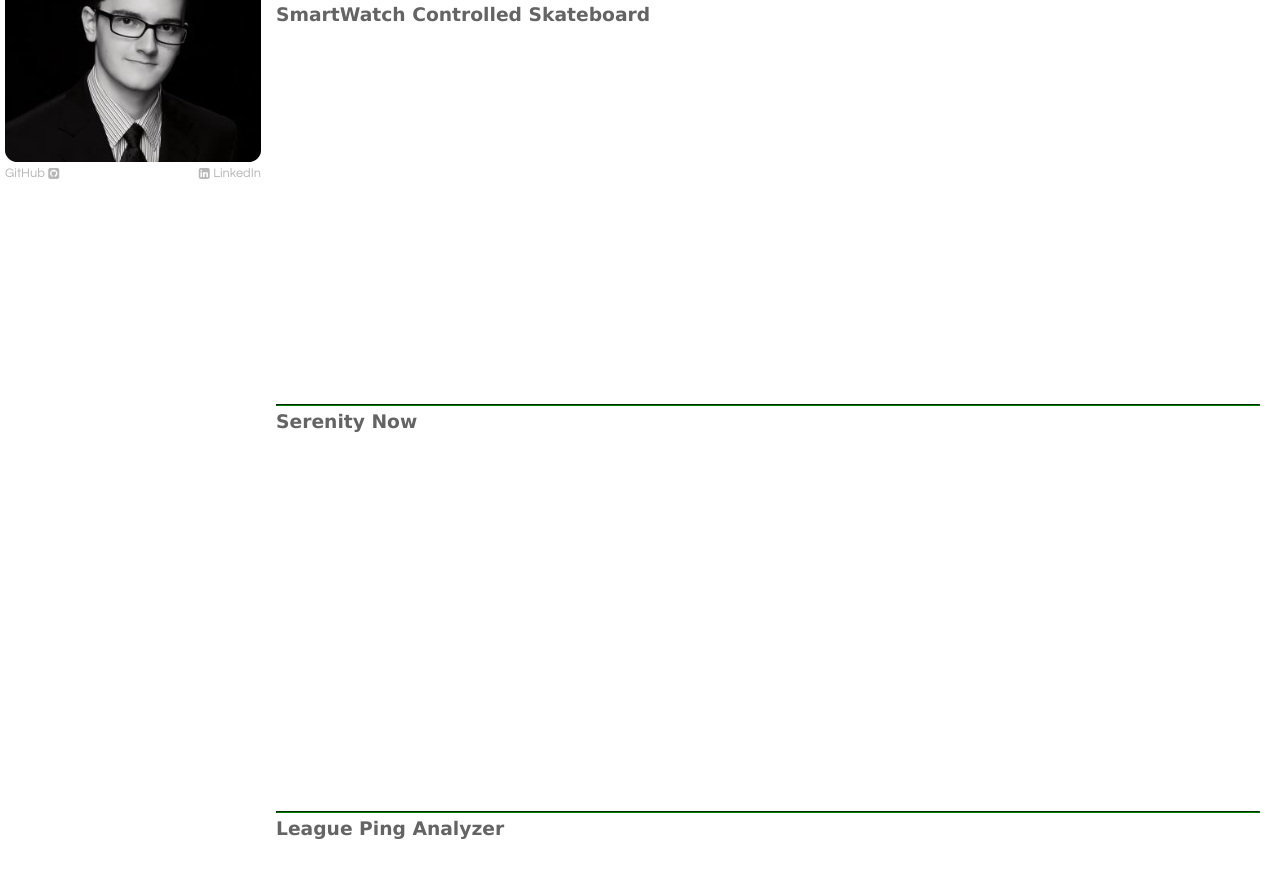
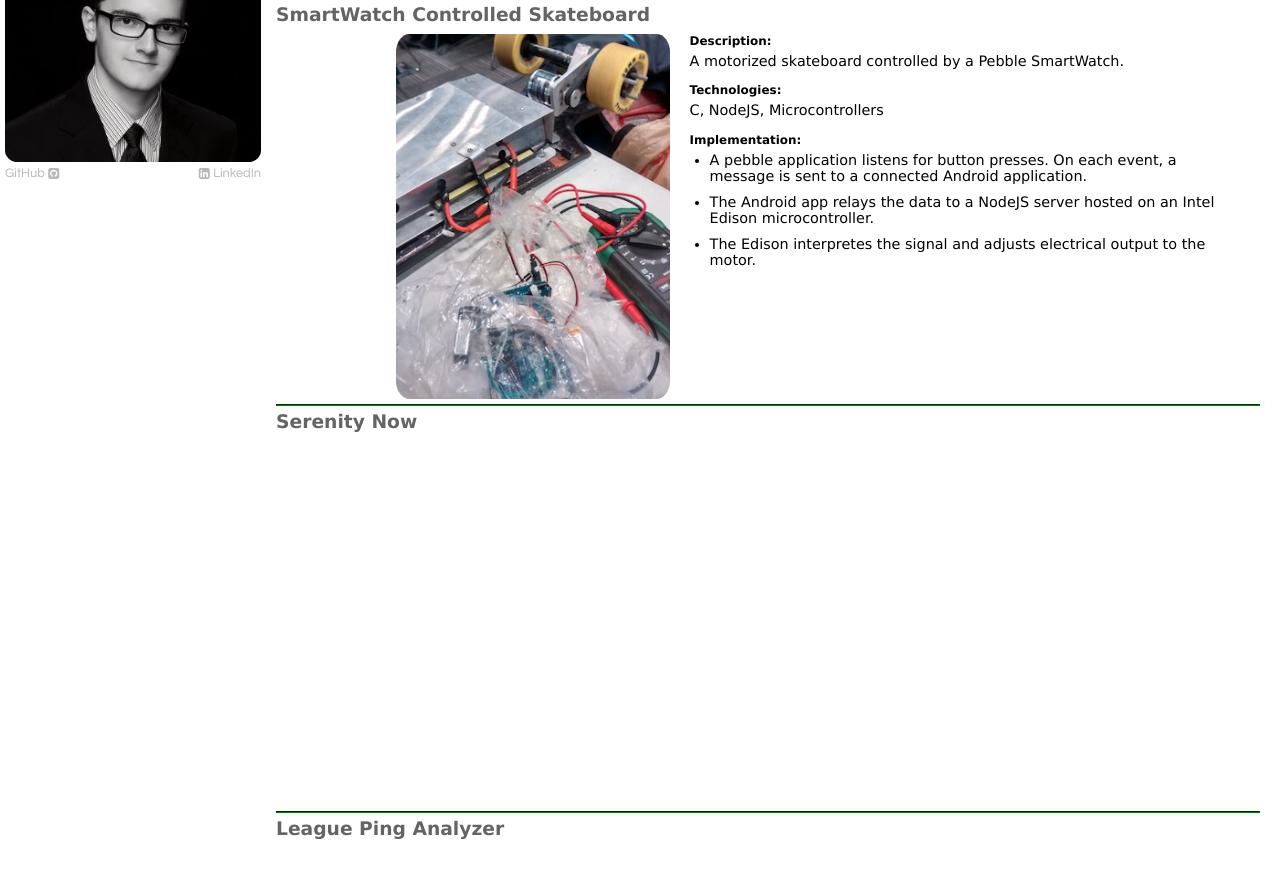
Before and after one commit to TheKetoMojito/Personal-Page, a plain HTML site: page index.html in a window 1280 px wide. Both pictures are taken after a click on the element "Projects". Shown: the part 73-950 px from the top of the page. Drawn offline with Linux system fonts and the light colour scheme.

Commit message:
added skateboard project

```diff
--- a/css/index.css
+++ b/css/index.css
@@ -104,6 +104,60 @@ h3 {
 	margin-right: 20px;
 }
 
+.content-title {
+	height: 30px;
+	border: 0px solid pink;
+}
+
+.content-image {
+	text-align: right;
+	position: relative;
+	float: left;
+	width: 40%;
+	height: -moz-calc(100% - 35px);
+	height: -webkit-calc(100% - 35px);
+	height: -o-calc(100% - 35px);
+	height: calc(100% - 35px);
+
+	border: 0px solid blue;
+}
+
+.content-image img {
+	border-radius: 5%;
+}
+
+.content-text {
+	margin-left: 20px;
+	position: relative;
+	float: left;
+	width: 55%;
+	height: -moz-calc(100% - 35px);
+	height: -webkit-calc(100% - 35px);
+	height: -o-calc(100% - 35px);
+	height: calc(100% - 35px);
+
+	border: 0px solid green;
+	font-size: .9em;
+}
+
+.content-text h5 {
+	margin-top: 0px;
+	margin-bottom: 5px;
+}
+
+.content-text p {
+	margin-top: 0px;
+}
+
+.content-text ul {
+	margin: 0px;
+	padding-left: 20px;
+}
+
+.content-text li {
+	margin-bottom:10px;
+}
+
 .post-container {
 	width: 100%;
 	height: 50%;
--- a/html/include/projects.html
+++ b/html/include/projects.html
@@ -1,23 +1,42 @@
 <div class="post-container">
-	<div class="content">
+	<div class="content-title">
 		<h3>SmartWatch Controlled Skateboard</h3>
+	</div>
+	<div class="content-image">
+		<img src="../res/img/wearhacks.jpg">
+	</div>
+	<div class="content-text">
+		<h5>Description:</h5>
+		<p>
+			A motorized skateboard controlled by a Pebble SmartWatch.
+		</p>
+		<h5>Technologies:</h5>
+		<p>
+			C, NodeJS, Microcontrollers
+		</p>
+		<h5>Implementation:</h5>
+		<ul>
+			<li>A pebble application listens for button presses. On each event, a message is sent to a connected Android application.</li>
+			<li>The Android app relays the data to a NodeJS server hosted on an Intel Edison microcontroller.</li>
+			<li>The Edison interpretes the signal and adjusts electrical output to the motor.</li>
+		</ul>
 	</div>
 </div>
 <hr>
 <div class="post-container">
-	<div class="content">
+	<div class="content-title">
 		<h3>Serenity Now</h3>
 	</div>
 </div>
 <hr>
 <!-- <div class="post-container">
-	<div class="content">
+	<div class="content-title">
 		<h3>Image Scrambler</h3>
 	</div>
 </div>
 <hr> -->
 <div class="post-container">
-	<div class="content">
+	<div class="content-title">
 		<h3>League Ping Analyzer</h3>
 	</div>
 </div>
--- a/index.html
+++ b/index.html
@@ -19,7 +19,7 @@
 								<a href="https://github.com/acpetrov" class="hvr-icon-grow github">GitHub</a>
 							</div>
 							<div class="side-text-entry-right">
-								<a href="https://www.linkedin.com/in/alex-petrovich-0527b6131/" class="hvr-icon-grow linkedin">LinkedIn</a>
+								<a href="https://www.linkedin.com/in/acpetrov/" class="hvr-icon-grow linkedin">LinkedIn</a>
 							</div>
 						</div>
 					</div>
--- a/js/index.js
+++ b/js/index.js
@@ -1,22 +1,17 @@
-var activeButton = "home";
+var buttonState = {
+	buttons : ["home", "resume", "projects"],
+	activeButton : "home"
+}
 
 $( document ).ready(function() {
 	$("#insertable").load("../html/include/home.html");
     main();
 });
 
-
 var main = function() {
-	var buttons = ["home", "resume", "projects"];
-	darkenActiveButton(buttons);
-	setOnHover(buttons);
-	setOnClick(buttons);
-}
-
-var lightenAllButtons = function(buttons) {
-	buttons.forEach(function(button) {
-		lightenButton(button);
-	});
+	darkenActiveButton();
+	setOnHover(buttonState.buttons);
+	setOnClick(buttonState.buttons);
 }
 
 var lightenButton = function(button) {
@@ -28,7 +23,13 @@ var darkenButton = function(button) {
 }
 
 var darkenActiveButton = function() {
-	darkenButton(activeButton);
+	darkenButton(buttonState.activeButton);
+}
+
+var lightenAllButtons = function(buttons) {
+	buttons.forEach(function(button) {
+		lightenButton(button);
+	});
 }
 
 var setOnHover = function(buttons) {
@@ -37,8 +38,9 @@ var setOnHover = function(buttons) {
 			darkenButton(button);
 		});
 		$("#" + button).mouseout(function(){
-			lightenAllButtons(buttons);
-			darkenActiveButton();
+			if (buttonState.activeButton != button) {
+				lightenButton(button);
+			}
 		});
 	});
 }
@@ -47,8 +49,9 @@ var setOnClick = function(buttons) {
 	buttons.forEach(function(button) {
 		$("#" + button).click(function(){
             $("#insertable").load("../html/include/" + button + ".html");
-			activeButton = button;
+
 			lightenAllButtons(buttons);
+			buttonState.activeButton = button;
 			darkenActiveButton();
 		});
 	});
```
Also changed, not shown: html/include/resume.html (+1 -1 lines), res/img/test.png (deleted), res/img/wearhacks.jpg (added), 2 other files.
